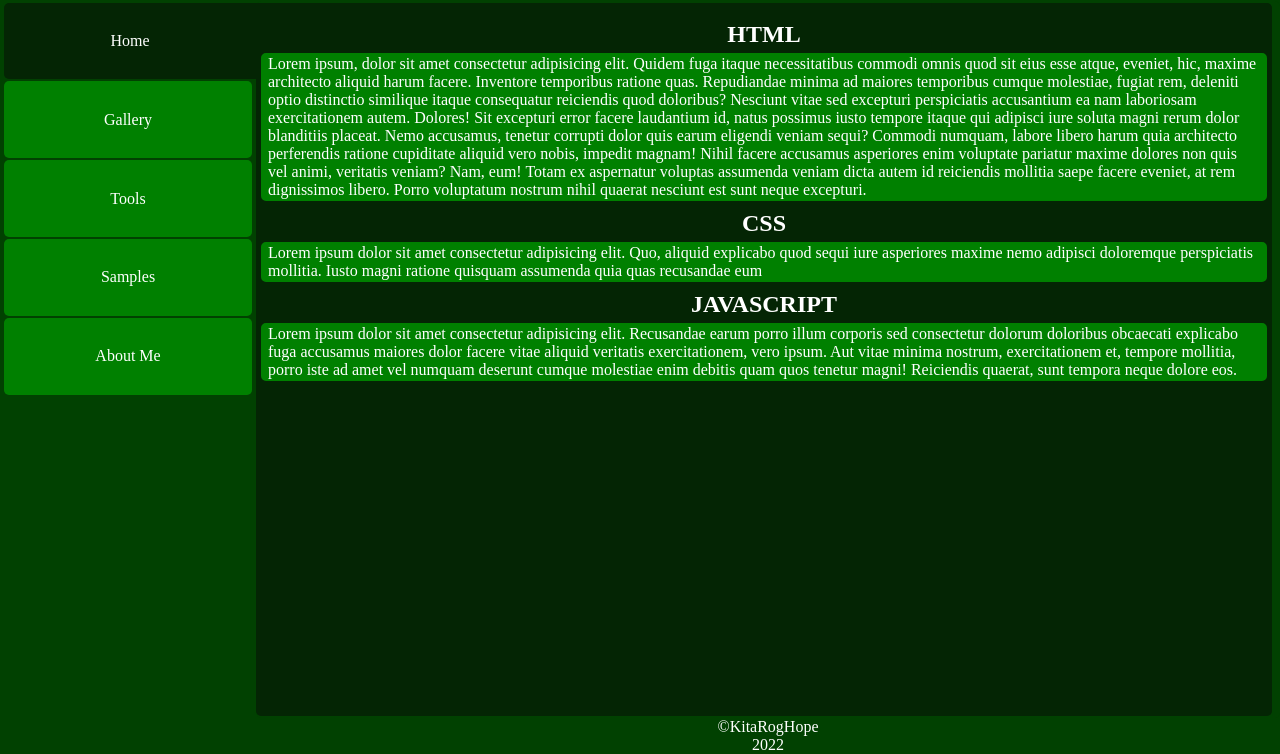
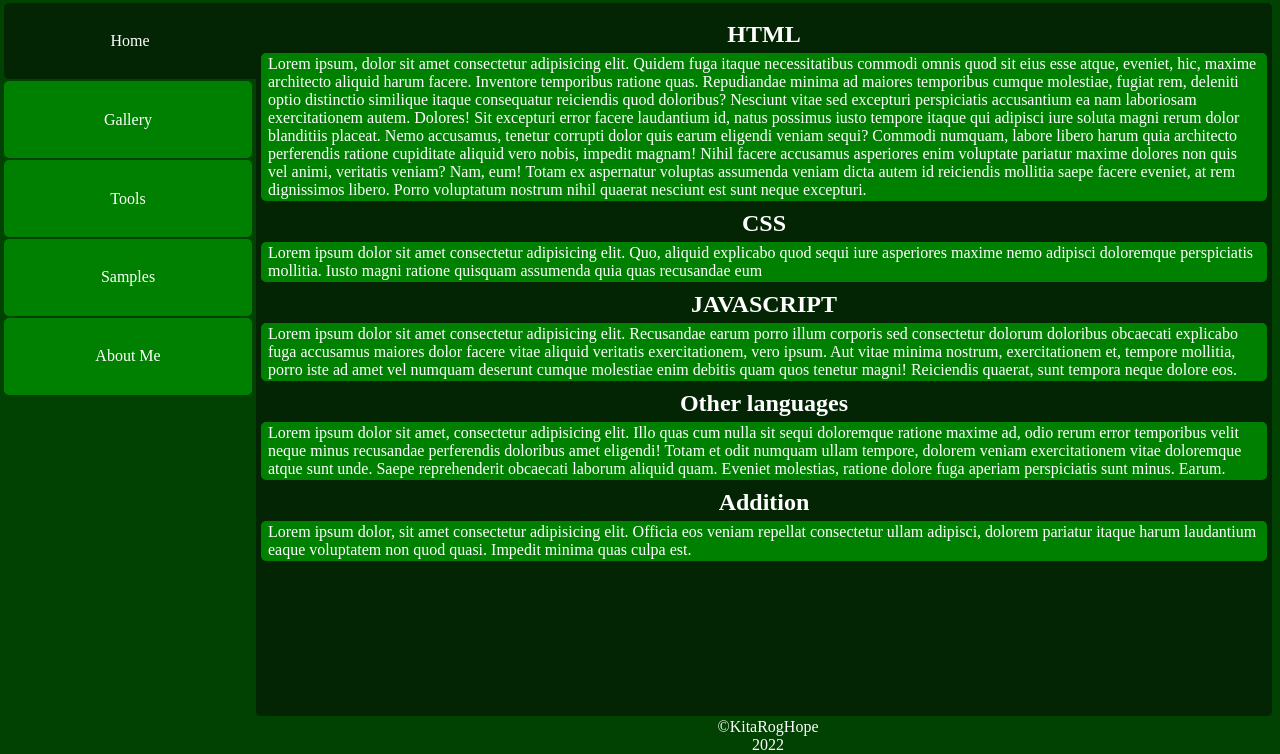
Before and after one commit to kitaroghope/WebAssignmentTwo, a plain HTML site: page index.html in a window 1280 px wide. Shown: the part 79-833 px from the top of the page. Drawn offline with Linux system fonts and the light colour scheme.

Commit message:
Update index.html

```diff
--- a/index.html
+++ b/index.html
@@ -43,6 +43,16 @@
                     Aut vitae minima nostrum, exercitationem et, tempore mollitia, porro iste ad amet vel numquam deserunt cumque molestiae enim debitis quam quos tenetur magni! Reiciendis quaerat, sunt tempora neque dolore eos.</p>
                 </div>
                 <br>
+            <h2>Other languages</h2>
+            <div class="txt">
+                <p>Lorem ipsum dolor sit amet, consectetur adipisicing elit. Illo quas cum nulla sit sequi doloremque ratione maxime ad, odio rerum error temporibus velit neque minus recusandae perferendis doloribus amet eligendi!
+                Totam et odit numquam ullam tempore, dolorem veniam exercitationem vitae doloremque atque sunt unde. Saepe reprehenderit obcaecati laborum aliquid quam. Eveniet molestias, ratione dolore fuga aperiam perspiciatis sunt minus. Earum.</p>
+            </div>
+            <br>
+            <h2>Addition</h2>
+            <div class="txt">
+                <p>Lorem ipsum dolor, sit amet consectetur adipisicing elit. Officia eos veniam repellat consectetur ullam adipisci, dolorem pariatur itaque harum laudantium eaque voluptatem non quod quasi. Impedit minima quas culpa est.</p>
+            </div>
         </div>
         <div class="bottom">
             <p>&copy;KitaRogHope</p>
```
